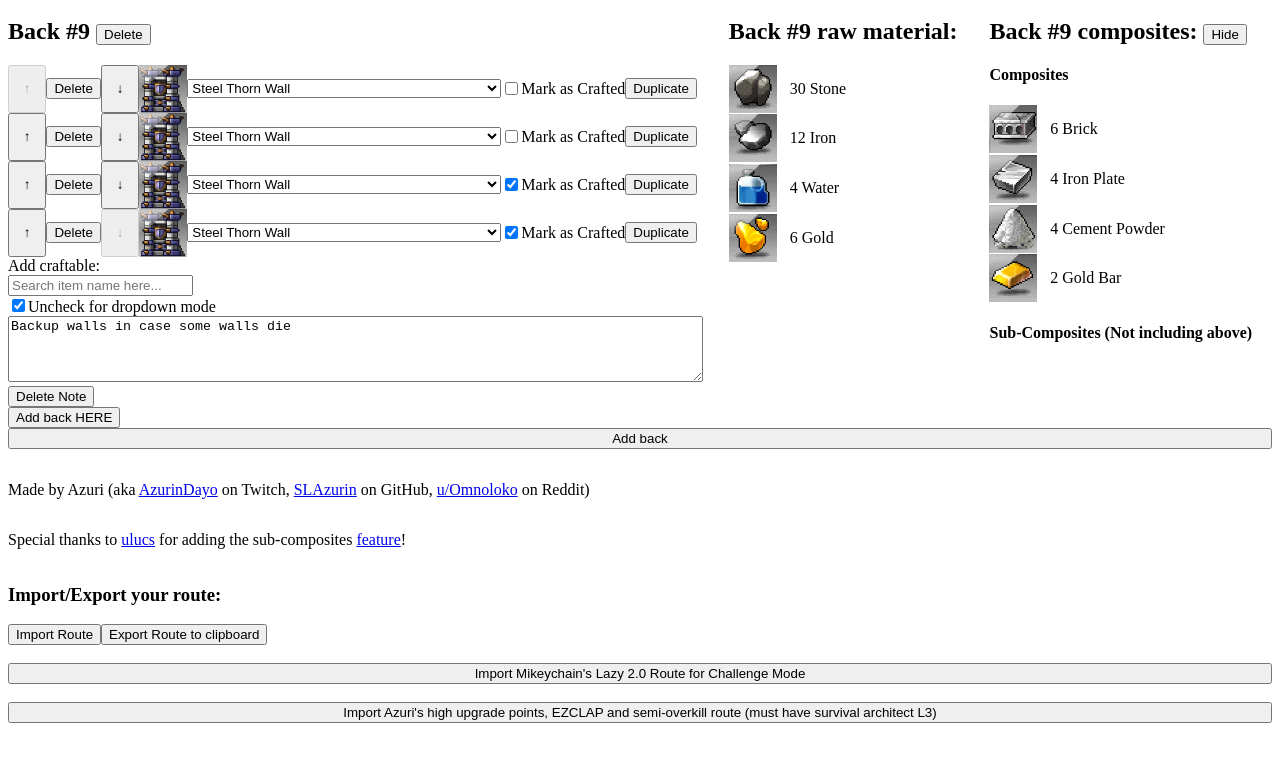
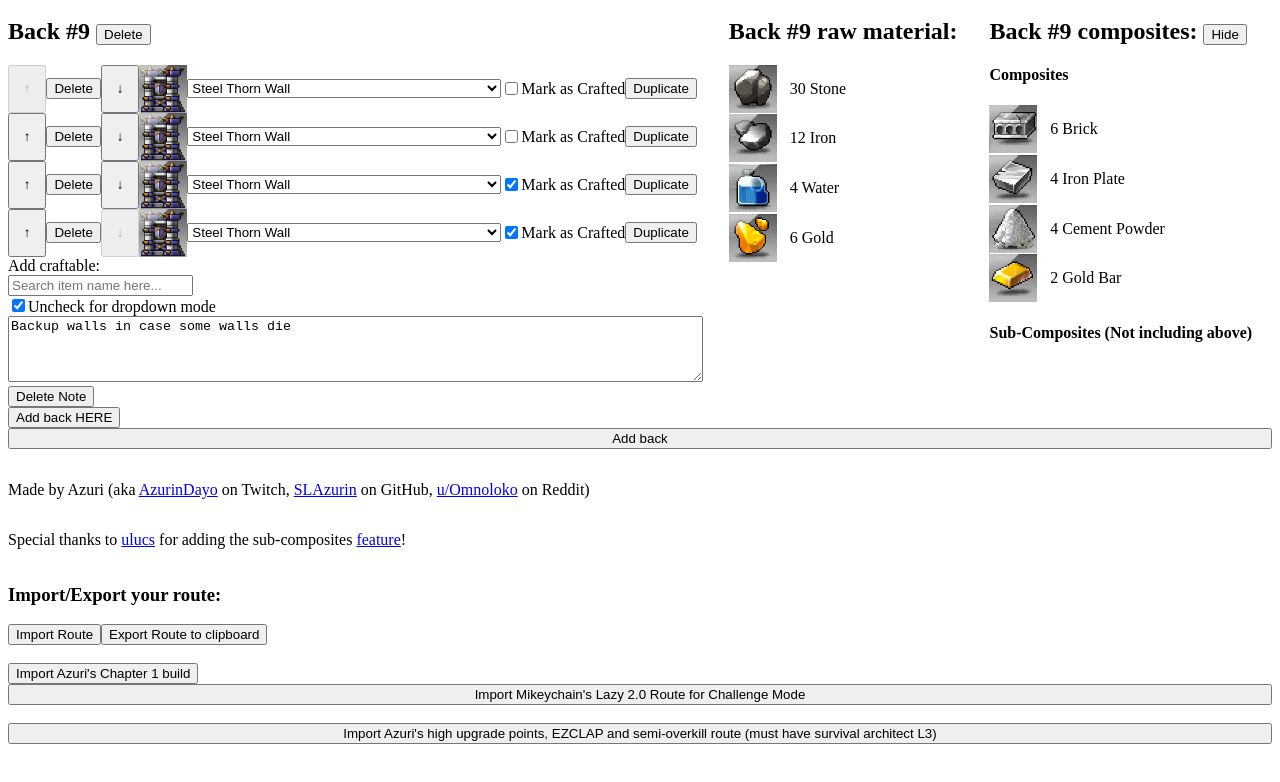
Before and after one commit to SLAzurin/misty-island-router, a React (Create React App) app: page / in a window 1280 px wide. Shown: the part 4284-5066 px from the top of the page. Built offline with nearby package versions, Linux system fonts and the light colour scheme.

Commit message:
Add ch1 build

```diff
--- a/src/App.tsx
+++ b/src/App.tsx
@@ -2,7 +2,8 @@ import { CSSProperties, useEffect, useState } from 'react'
 import {
   items,
   sampleBuildAzuriSurvivalArchitectL3,
-  sampleBuildMikeychainV2
+  sampleBuildMikeychainV2,
+  sampleBuildCh1,
 } from './data'
 import { getCompositeMaterials, getRawMaterials } from './helpers/ItemsHelper'
 
@@ -935,6 +936,18 @@ function App() {
           </button>
           <br />
           <br />
+            {!lockedBuild && (
+              <button
+                onClick={() => {
+                  setBuildExportStr(
+                    JSON.stringify(sampleBuildCh1)
+                  )
+                }}
+              >
+                Import Azuri's Chapter 1 build
+              </button>
+            )}
+          <br />
           <div style={{ display: 'flex', flexDirection: 'column' }}>
             {!lockedBuild && (
               <button
--- a/src/data/index.ts
+++ b/src/data/index.ts
@@ -1,4 +1,11 @@
 export { items } from './items'
+
+export const sampleBuildCh1: {
+    craftables: string[];
+    disabledCraftables?: boolean[],
+    note?: string;
+}[] = [{"craftables":["Stone Axe","Stone Pickaxe"],"disabledCraftables":[false,false],"note":"Pickup from ground"},{"craftables":["Survival Worktable","Iron Sword"],"disabledCraftables":[false,false]},{"craftables":["Steel Pickaxe","Campfire for cooking","Rainwater Filter"],"disabledCraftables":[false,false,false]},{"craftables":["Industrial Worktable","Golden Pickaxe"],"disabledCraftables":[false,false]},{"craftables":["Golden Decorative Hammer"],"disabledCraftables":[false]},{"craftables":["Advanced Stone Wall","Advanced Stone Wall"],"disabledCraftables":[false,false]},{"craftables":["Golden Armor","Steel Helmet","Iron Plated Shoes","Golden Shoes"],"disabledCraftables":[false,false,false,true],"note":"Craft gold shoes instead of iron plated ones if you get 2 lizardman skins. Requires 6 extra gold nuggets"}]
+
 export const sampleBuildCh2: {
     craftables: string[];
     note?: string;
```
